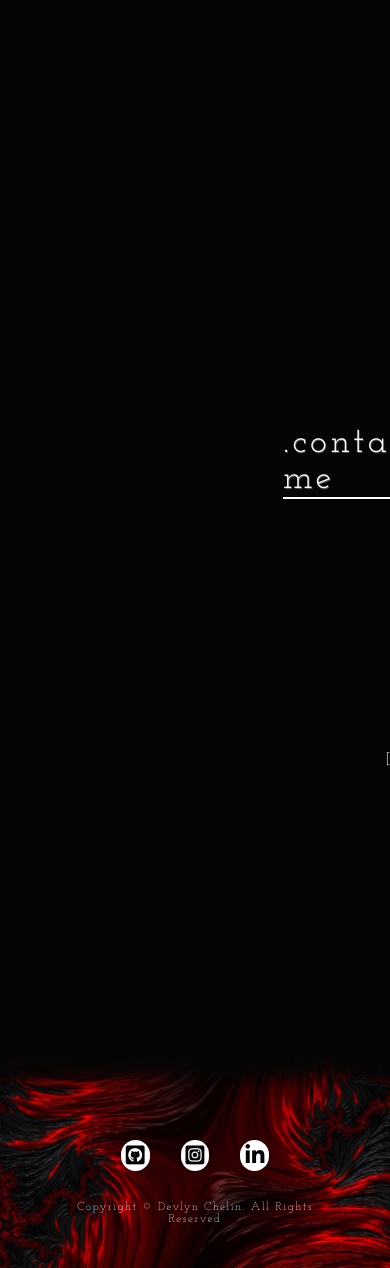
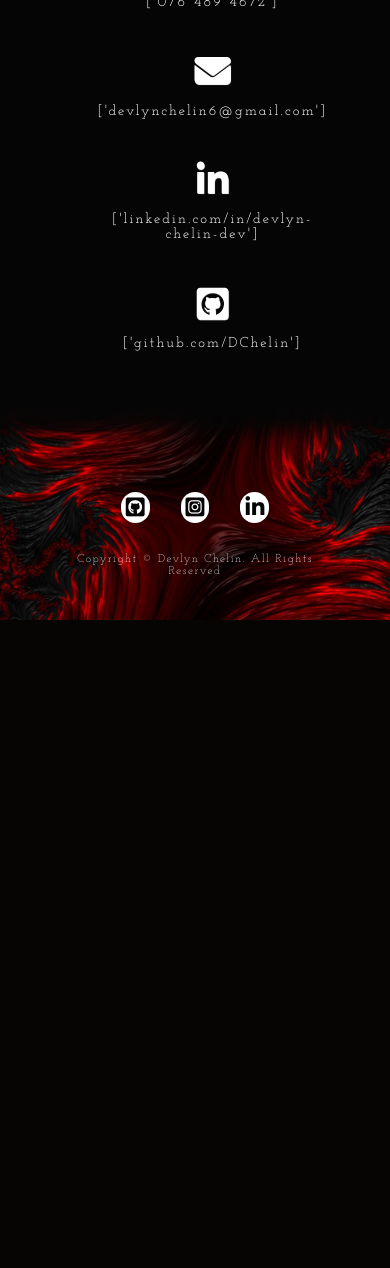
Before and after one commit to DChelin/chelin.dev, a PHP site: page / in a window 390 px wide; the page is wider, and only the part inside the window is pictured. Shown: the part 4961-6229 px from the top of that part. After the commit the page ends 5581 px from the top of that part, so only its background shows below. Run offline with PHP 8.4, Linux system fonts and the light colour scheme; some libraries are stand-ins or nearby versions; some web fonts are replaced.

Commit message:
Update style.css

```diff
--- a/style.css
+++ b/style.css
@@ -560,7 +560,8 @@ html{
     }
 
     .section-2{
-        padding: 50rem;
+        padding: 10rem;
+        padding-bottom: 50rem;
     }
 
     .section-2-heading{
```
